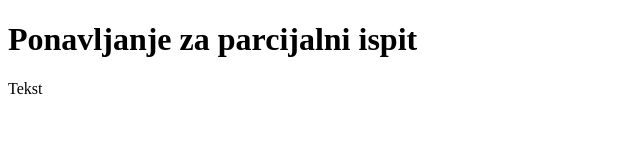
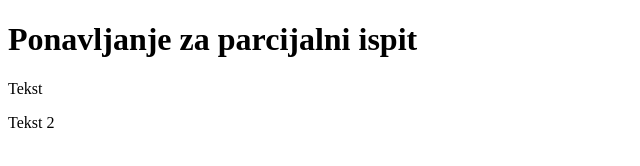
Before and after one commit to abuhinjak/github_ponavljanje, a plain HTML site: page index.html in a window 1280 px wide. Shown: the full height of the page, 0-640 px from the left. Drawn offline with Linux system fonts and the light colour scheme.

Commit message:
Drugi commit master

```diff
--- a/index.html
+++ b/index.html
@@ -8,5 +8,6 @@
   <body>
     <h1>Ponavljanje za parcijalni ispit</h1>
     <p>Tekst</p>
+    <p>Tekst 2</p>
   </body>
 </html>
```
